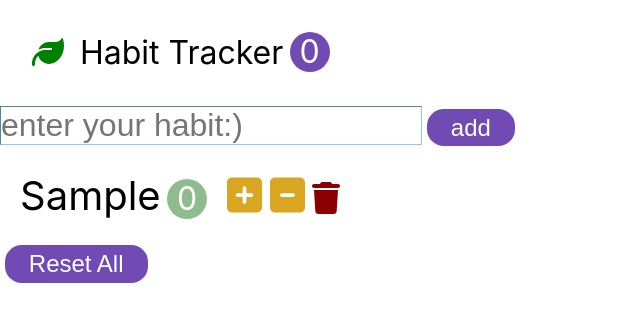
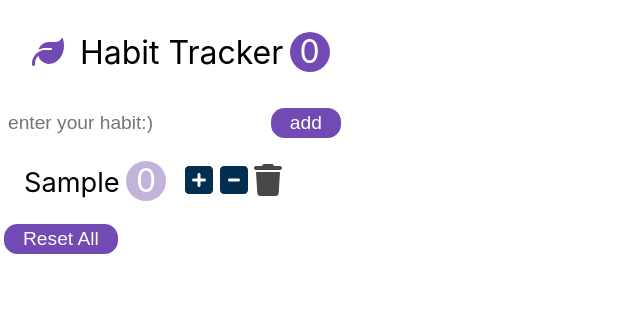
Before and after one commit to uaej/habit-tracker, a React (Create React App) app: page / in a window 1280 px wide. Both pictures are taken after typing "Sample" into the empty fields and a click on the button "add". Shown: the top 322 px of the page, without its empty margins (0-640 px from the left). Built offline with nearby package versions, Linux system fonts and the light colour scheme.

Commit message:
Change cssr

```diff
--- a/src/App.css
+++ b/src/App.css
@@ -20,19 +20,18 @@ input{
 }
 
 .navbar-logo {
-  color: green;
+  color: rgb(114, 74, 179);
   margin-right: 0.5em;
 }
 
 .navbar-count {
   display: inline-block;
   text-align: center;
-  font-size: 2rem;
+  font-size: 1.5rem;
   width: 2.5rem;
   height: 2.5rem;
   line-height: 2.5rem;
   margin-left: 0.2em;
-  background-color: green;
   color: white;
   border-radius: 50%;
 }
@@ -42,25 +41,16 @@ input{
   padding-top: 2em;
 }
 
-.add-input {
-  font-size: 2rem;
-}
-
-.add-input {
+.habit-input {
   margin-right: 0.2em;
-}
-
-.add-button {
-  height: 100%;
-  font-size: 1.5rem;
-  padding: 0.3em 0.5em;
-  background-color: green;
-  color: white;
+  font-size: 1.2rem;
+  padding: 0.5rem;
+  border: none;
 }
 
 .habit {
-  font-size: 2.5rem;
-  padding: 0.5em;
+  font-size: 1.7rem;
+  padding: 0.7em 1.5rem;
   list-style: none;
 }
 
@@ -73,35 +63,34 @@ input{
   line-height: 2.5rem;
   margin-left: 0.2em;
   margin-right: 0.5em;
-  background-color: darkseagreen;
+  background-color: rgb(194, 179, 219);
   color: white;
   border-radius: 50%;
 }
 
 .habit-button {
-  font-size: 2.5rem;
+  font-size: 2rem;
   margin: 0 0.1em;
   background-color: transparent;
 }
 
 .habit-button:hover {
-  opacity: 0.8;
+  opacity: 0.5;
 }
 
 .habit-increase,
-.habit-decrease {
-  color: goldenrod;
+.habit-decrease{
+  color: rgb(2, 46, 82);
 }
 
 .habit-delete {
   font-size: 2rem;
-  color: darkred;
+  color: rgb(71, 71, 71);
 }
 
 .habits-reset {
   font-size: 1.5rem;
   padding: 0.2em 1em;
-  background-color: green;
   color: white;
 }
 
@@ -126,10 +115,9 @@ input{
 
 .habit-manage-btn{
   background-color: rgb(114, 74, 179);
-  background-blend-mode: color-burn;
   border-radius: 0.7em;
   color: white;
-  font-size: 1.5rem;
+  font-size: 1.2rem;
   padding: 0.2em 1em;
   margin: 0.2em;
 }
```
